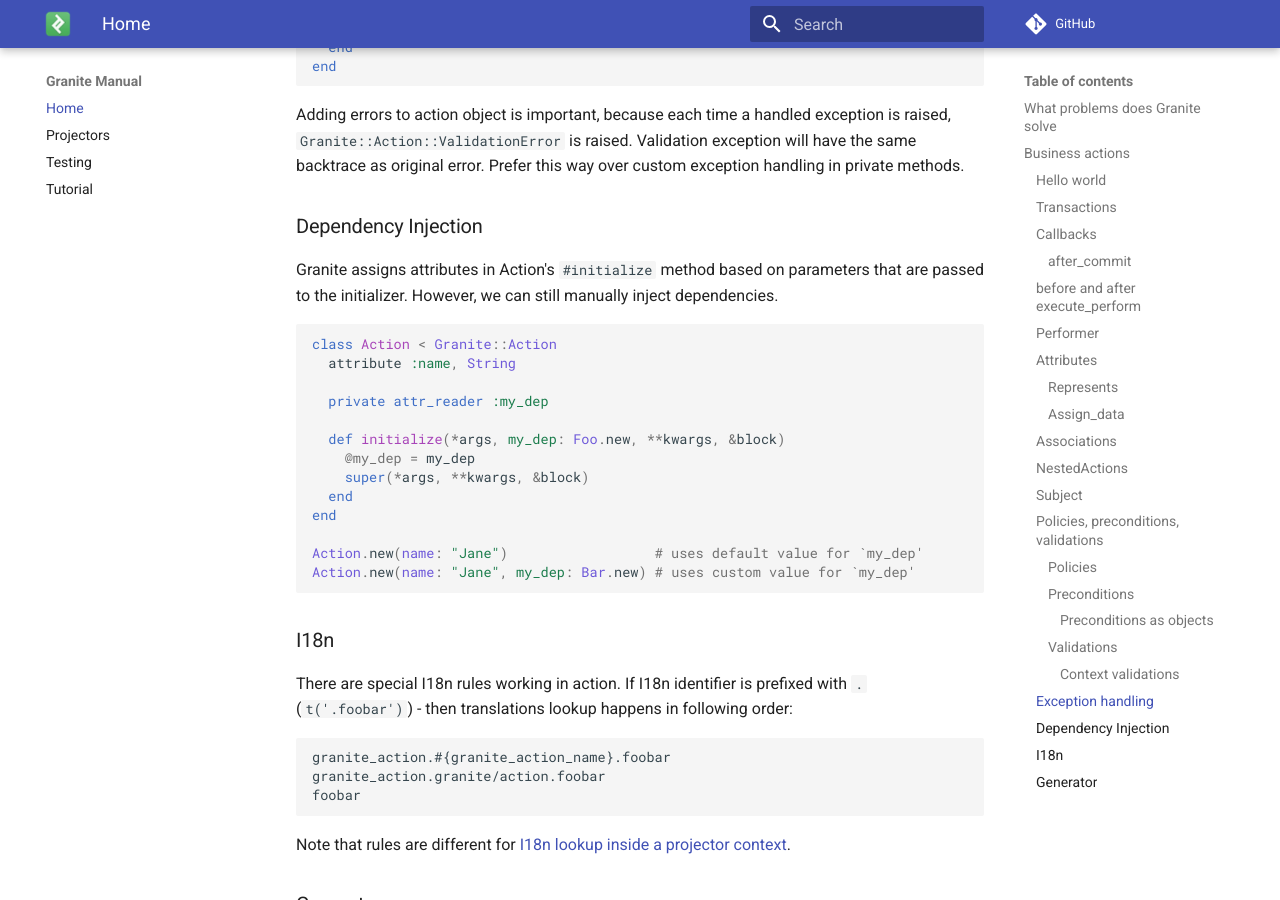
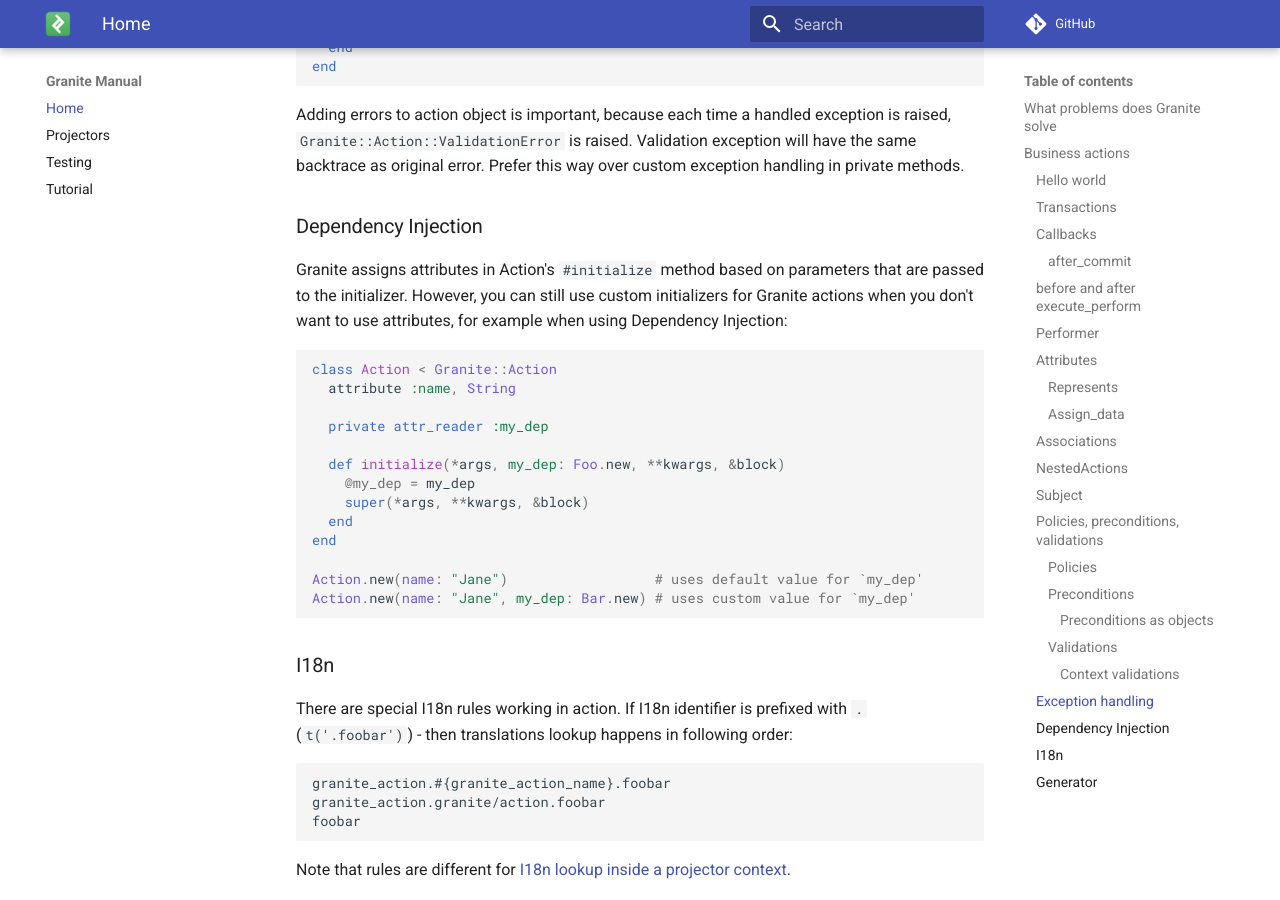
Before and after one commit to toptal/granite, an MkDocs documentation site: the page built from docs/index.md, in a window 1280 px wide and 900 px high, scrolled down 7746 px. Built offline with MkDocs 1.6.1 and Material for MkDocs 9.7.7, drawn with Linux system fonts in a browser that asks for light colours; comment, search, counter and statistics services are not loaded; old or Windows-style settings are respelled for this version of MkDocs.

Commit message:
Clarify the role of custom initializers

````diff
--- a/docs/index.md
+++ b/docs/index.md
@@ -370,7 +370,7 @@ Prefer this way over custom exception handling in private methods.
 ### Dependency Injection
 
 Granite assigns attributes in Action's `#initialize` method based on parameters that are passed to the initializer.
-However, we can still manually inject dependencies.
+However, you can still use custom initializers for Granite actions when you don't want to use attributes, for example when using Dependency Injection:
 
 ```ruby
 class Action < Granite::Action
````
